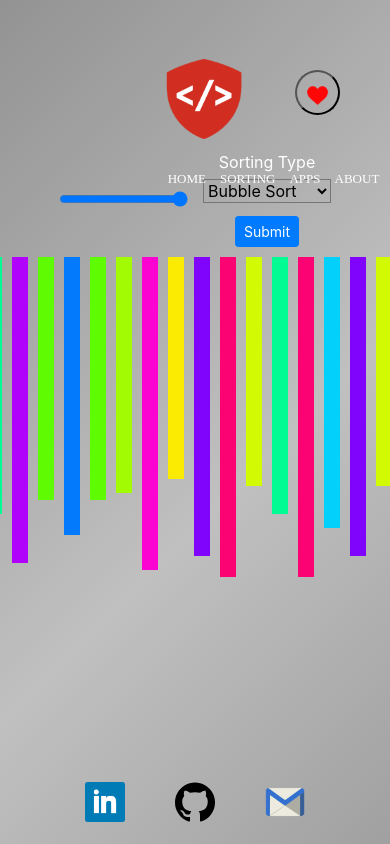
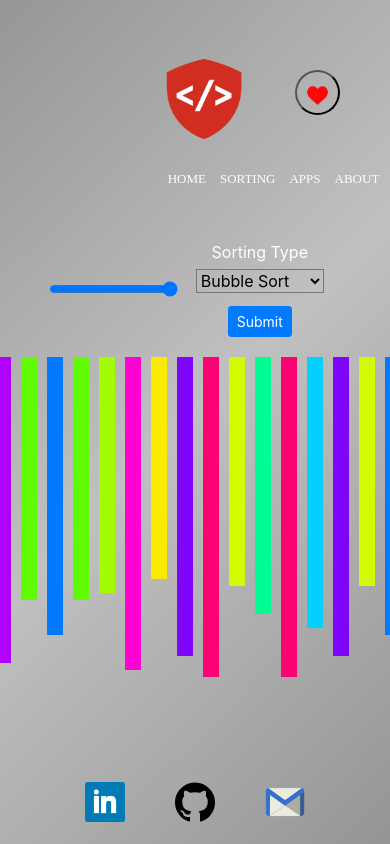
Before and after one commit to JattCoder/front_portfolio, a React (Create React App) app: page /sorting in a window 390 px wide. Shown: the top 844 px of the page. Built offline with nearby package versions, Linux system fonts and the light colour scheme; no server answers.

Commit message:
reponsive update

```diff
--- a/src/JS/Sorting.js
+++ b/src/JS/Sorting.js
@@ -62,7 +62,7 @@ export default class Sorting extends Component {
             </div>
           </div>
         </div>
-        <div id='before' style={{height: '400px', textAlign: 'center', width: '80%'}}>
+        <div className='before'>
           <div className='drawlayout' id="drawlayout"></div>
         </div>
       </div>
--- a/src/Styles/navstyle.css
+++ b/src/Styles/navstyle.css
@@ -139,12 +139,13 @@
         height: 70px;
         width: 70px;
         margin-left: -11px;
+        margin-top: 30px;
     }
     .navStyle{
         margin: 7px;
     }
     .list{
-        margin-top: 170px;
+        margin-top: 150px;
         margin-left: -440px;
     }
 }
--- a/src/Styles/sorting.css
+++ b/src/Styles/sorting.css
@@ -27,45 +27,123 @@ label{
     display: flex;
 }
 
+.before{
+    height: 400px;
+    text-align: center;
+    width: 80%;
+}
+
 @media screen and (max-width:1024px){
     .sort-page{
         margin-top: 400px;
+        justify-content: center;
     }
-    .rangebar{
-        margin-left: 200px;
+    .drawlayout{
+        margin-left: 220px;
+        margin-top: 20px;
     }
 }
 
 @media screen and (max-width:768px){
     .sort-page{
-        margin-top: 250px;
-        width: 70%;
+        margin-top: 400px;
+        justify-content: center;
+    }
+    .drawlayout{
+        margin-left: 170px;
+        margin-top: 20px;
     }
 }
 
 @media screen and (max-width:414px){
+    .before{
+        width: 10%;
+        height: 200px;
+        display: block;
+    }
     .sort-page{
-        margin-top: 150px;
-        margin-bottom: 10px;
+        margin-top: 200px;
+        width: 75%;
+    }
+    .drawlayout{
+        width: 5px;
+        padding-left: 200px;
+        padding-right: 200px;
+        margin-left: -32px;
+    }
+}
+
+@media screen and (max-width:411px){
+    .before{
         width: 10%;
+        height: 200px;
+        display: block;
     }
-    .rangebar{
-        margin-left: 20px;
+    .sort-page{
+        margin-top: 240px;
+        width: 75%;
     }
+    .drawlayout{
+        width: 5px;
+        padding-left: 200px;
+        padding-right: 200px;
+        margin-left: -54px;
+    }
+}
 
+@media screen and (max-width:360px){
+    .before{
+        width: 10%;
+        height: 200px;
+        display: block;
+    }
+    .sort-page{
+        margin-top: 190px;
+        width: 75%;
+    }
     .drawlayout{
-        width: 10%;
-        margin-left: 147px;
+        width: 5px;
+        padding-left: 200px;
+        padding-right: 200px;
+        margin-left: -74px;
     }
 }
 
 @media screen and (max-width:375px){
+    .before{
+        width: 10%;
+        height: 200px;
+        display: block;
+    }
+    .sort-page{
+        margin-top: 200px;
+        width: 75%;
+    }
+    .drawlayout{
+        width: 5px;
+        padding-left: 200px;
+        padding-right: 200px;
+        margin-left: -80px;
+    }
+}
+
+@media screen and (max-width:320px){
+    .before{
+        width: 10%;
+        height: 200px;
+        display: block;
+    }
     .sort-page{
         margin-top: 150px;
-        margin-bottom: 10px;
-        width: 10%;
+        width: 75%;
+        margin-right: 100px;
+        margin-left: 100px;
+        justify-content: center;
     }
-    .rangebar{
-        margin-left: 20px;
+    .drawlayout{
+        width: 5px;
+        padding-left: 200px;
+        padding-right: 200px;
+        margin-left: -80px;
     }
 }
```
